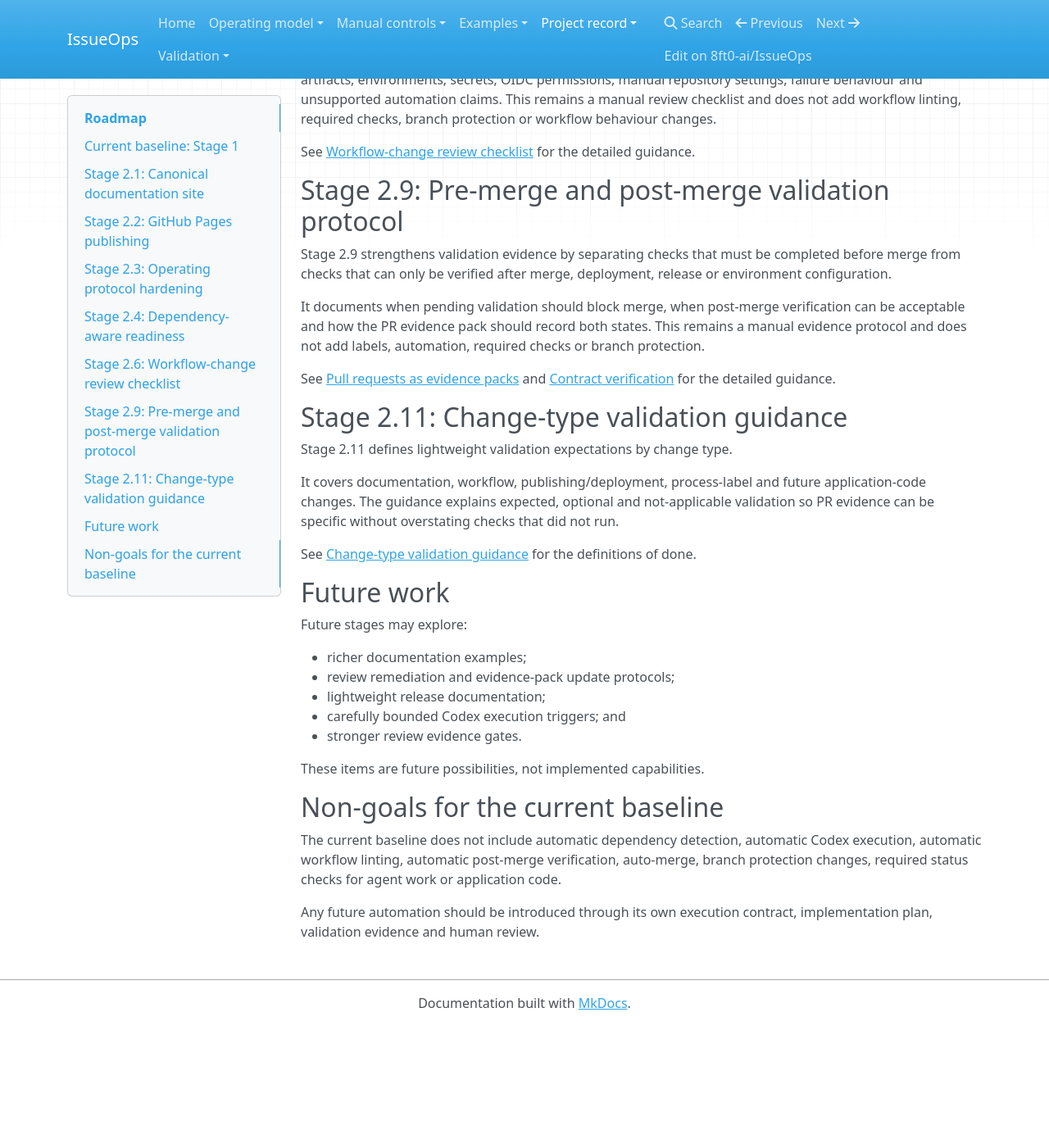
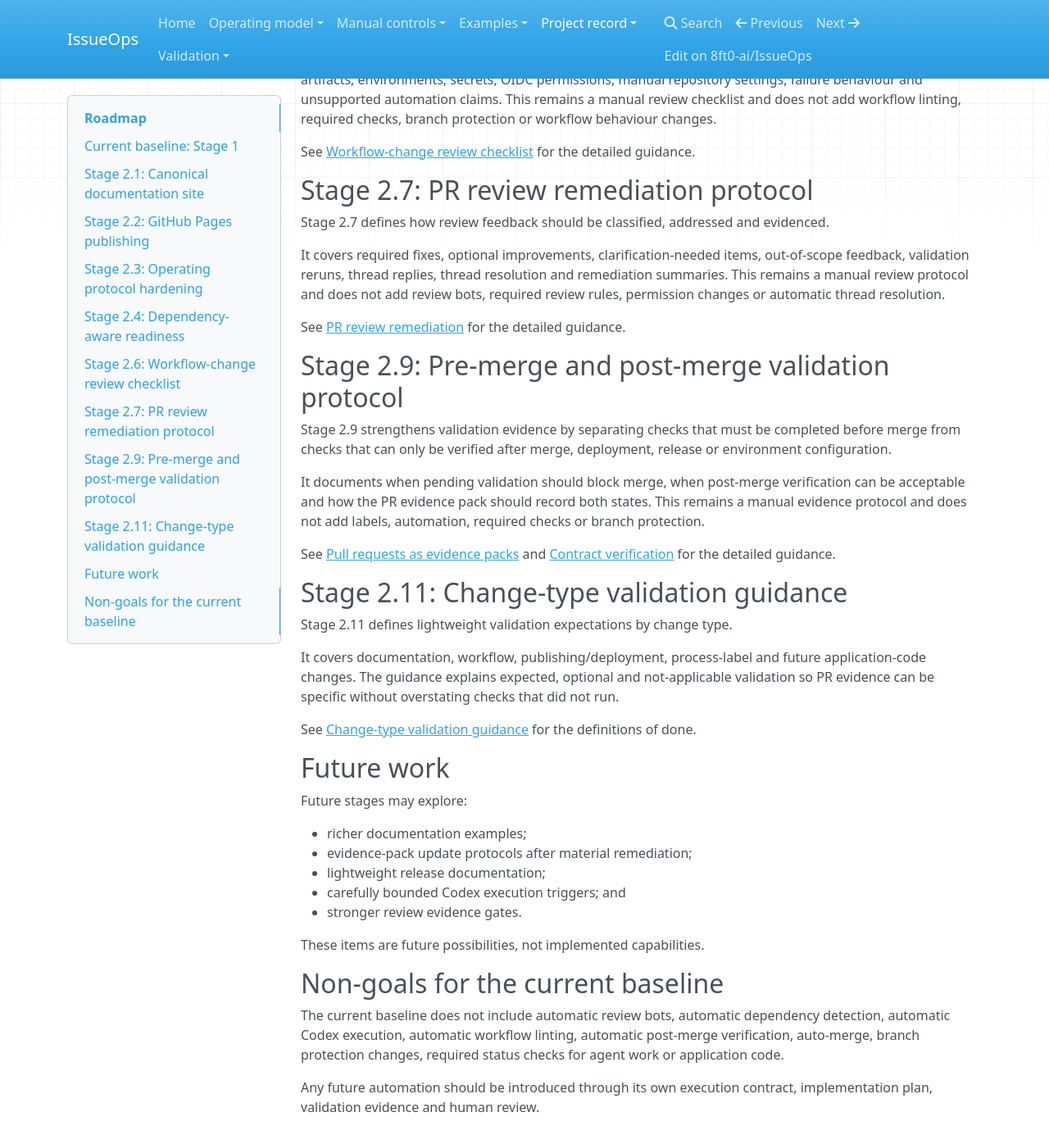
Before and after one commit to 8ft0-ai/IssueOps, an MkDocs documentation site: the page built from docs/roadmap.md, in a window 1280 px wide and 1400 px high, scrolled down 1480 px. Shown: the top 1396 px of the window at 82% size. Built offline with MkDocs 1.6.1, drawn with Linux system fonts in a browser that asks for light colours; nearby versions of some CDN libraries; before the commit the page ends 2732 px from its top, so only the background shows below that.

Commit message:
Record Stage 2.7 review remediation protocol

```diff
--- a/docs/roadmap.md
+++ b/docs/roadmap.md
@@ -58,6 +58,14 @@ It covers trigger scope, job-scoped permissions, pinned or bounded dependencies,
 
 See [Workflow-change review checklist](workflow-changes.md) for the detailed guidance.
 
+## Stage 2.7: PR review remediation protocol
+
+Stage 2.7 defines how review feedback should be classified, addressed and evidenced.
+
+It covers required fixes, optional improvements, clarification-needed items, out-of-scope feedback, validation reruns, thread replies, thread resolution and remediation summaries. This remains a manual review protocol and does not add review bots, required review rules, permission changes or automatic thread resolution.
+
+See [PR review remediation](review-remediation.md) for the detailed guidance.
+
 ## Stage 2.9: Pre-merge and post-merge validation protocol
 
 Stage 2.9 strengthens validation evidence by separating checks that must be completed before merge from checks that can only be verified after merge, deployment, release or environment configuration.
@@ -79,7 +87,7 @@ See [Change-type validation guidance](change-type-validation.md) for the definit
 Future stages may explore:
 
 - richer documentation examples;
-- review remediation and evidence-pack update protocols;
+- evidence-pack update protocols after material remediation;
 - lightweight release documentation;
 - carefully bounded Codex execution triggers; and
 - stronger review evidence gates.
@@ -88,6 +96,6 @@ These items are future possibilities, not implemented capabilities.
 
 ## Non-goals for the current baseline
 
-The current baseline does not include automatic dependency detection, automatic Codex execution, automatic workflow linting, automatic post-merge verification, auto-merge, branch protection changes, required status checks for agent work or application code.
+The current baseline does not include automatic review bots, automatic dependency detection, automatic Codex execution, automatic workflow linting, automatic post-merge verification, auto-merge, branch protection changes, required status checks for agent work or application code.
 
 Any future automation should be introduced through its own execution contract, implementation plan, validation evidence and human review.
```
